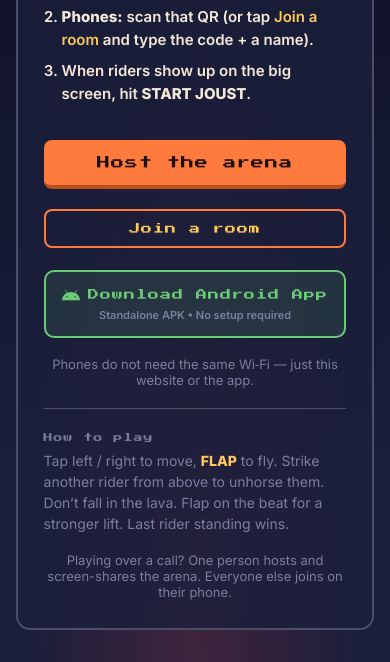
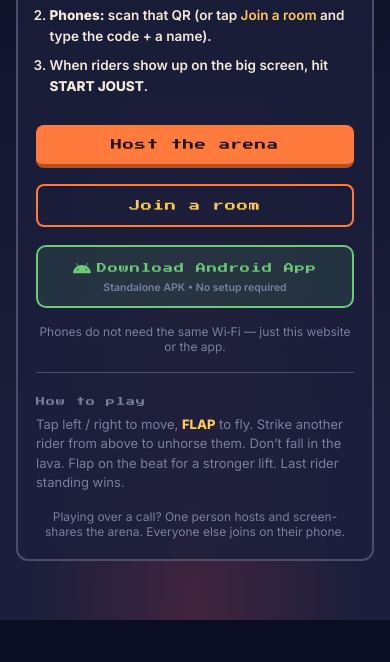
Before and after one commit to molokochris/sound_and_motion, a website: page public/index.html in a window 390 px wide. Shown: the part 224-886 px from the top of the page. After the commit the page ends 844 px from the top, so only its background shows below. Drawn offline with Linux system fonts and the light colour scheme.

Commit message:
Add mobile responsive breakpoints for small screens down to 320px

```diff
--- a/public/shared/style.css
+++ b/public/shared/style.css
@@ -267,3 +267,57 @@ body.landing-body{
 
 #canvas-wrap{ width:min(100vw - 16px, 900px); }
 #canvas-wrap canvas{ width:100%; height:auto; display:block; }
+
+/* ---------------- Responsive enhancements for small screens ---------------- */
+@media (max-width: 480px) {
+  .landing-body {
+    padding: 20px 12px;
+  }
+  .landing-card {
+    padding: 24px 18px 20px;
+    width: 100%;
+    border-radius: 12px;
+    gap: 8px;
+  }
+  .brand-sub {
+    font-size: 14px;
+  }
+  .how-list {
+    font-size: 13.5px;
+    margin: 8px 0 4px 1em;
+  }
+  .landing-btn {
+    font-size: 11px;
+    padding: 14px 10px;
+    margin-top: 8px;
+  }
+  .btn-download {
+    padding: 12px 14px;
+    margin-top: 10px;
+  }
+  .btn-download-title {
+    font-size: 10px;
+    gap: 6px;
+  }
+  .btn-download-sub {
+    font-size: 10.5px;
+  }
+  .how-play {
+    font-size: 13px;
+  }
+  .how-hint {
+    font-size: 12px;
+  }
+}
+
+@media (max-width: 360px) {
+  .landing-card {
+    padding: 18px 14px;
+  }
+  .brand-title {
+    font-size: 15px;
+  }
+  .btn-download-title {
+    font-size: 9px;
+  }
+}
```
